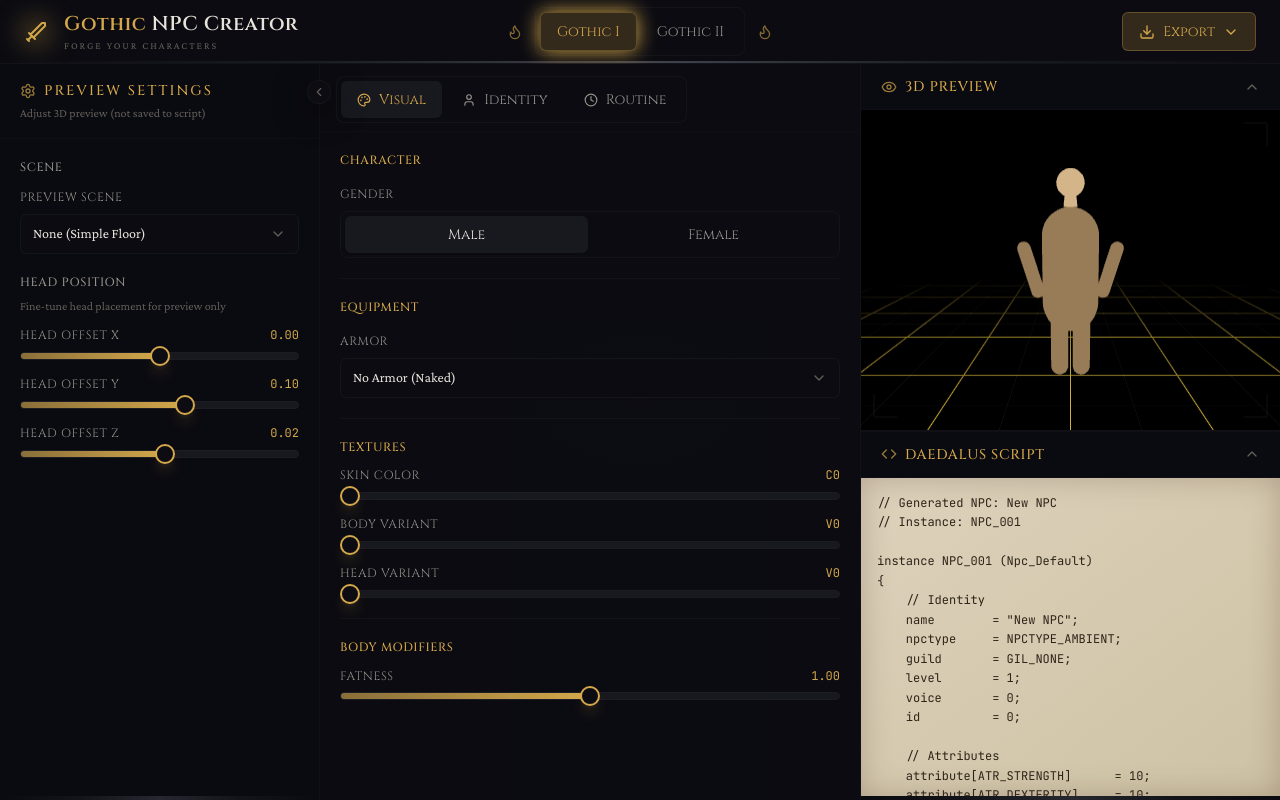
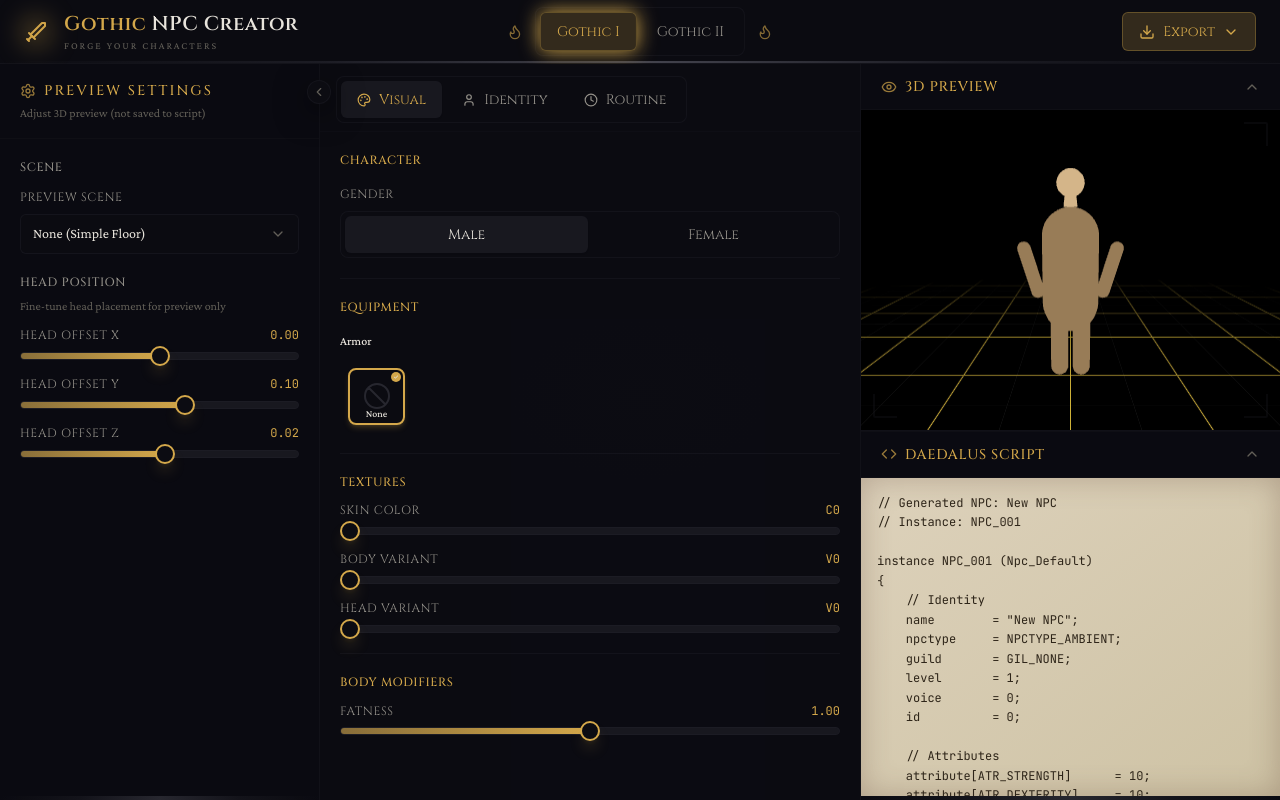
Before and after one commit to Vegolas/gothic-npc-maker, a React (Vite) app: page / in a window 1280 px wide. Built offline with nearby package versions, Linux system fonts and the light colour scheme; the HTML template or start-up script is replaced by a standard one.

Commit message:
Armor chooser

```diff
--- a/src/components/selectors/ArmorSelector.tsx
+++ b/src/components/selectors/ArmorSelector.tsx
@@ -1,16 +1,14 @@
 import { useNPCStore } from '../../stores/npcStore'
 import { discoverArmors } from '../../utils/assetDiscovery'
-import {
-  Select,
-  SelectContent,
-  SelectItem,
-  SelectTrigger,
-  SelectValue,
-} from '../ui/select-new'
+import { Canvas } from '@react-three/fiber'
+import { Suspense, useEffect, useMemo } from 'react'
+import { useGLTF } from '@react-three/drei'
+import { cn } from '../../lib/utils'
+import { MeshBasicMaterial, type Mesh } from 'three'
 
 /**
  * Armor selector component
- * Dynamically discovers available armors
+ * Visual card-based selector with 3D previews
  * Hidden for G1 Female (armors don't work with G1 females)
  */
 export function ArmorSelector() {
@@ -24,27 +22,209 @@
     return null
   }
 
-  const armors = [
-    { id: '__none__', name: 'No Armor (Naked)' },
-    ...discoverArmors(gameVersion)
-  ]
+  const armors = discoverArmors(gameVersion)
 
-  const handleChange = (value: string) => {
-    setArmorInstance(value === '__none__' ? null : value)
+  return (
+    <div className="space-y-2">
+      <label className="text-xs font-medium text-text-primary">
+        Armor
+      </label>
+      <div className="grid grid-cols-8 gap-1 max-h-[300px] overflow-y-auto overflow-x-hidden scrollbar-thin scrollbar-thumb-iron-dark scrollbar-track-obsidian p-2">
+        {/* No Armor option */}
+        <NoArmorCard
+          isSelected={armorInstance === null}
+          onClick={() => setArmorInstance(null)}
+        />
+        {/* Armor options */}
+        {armors.map((armor) => (
+          <ArmorCard
+            key={armor.id}
+            name={armor.name}
+            path={armor.path}
+            isSelected={armorInstance === armor.id}
+            onClick={() => setArmorInstance(armor.id)}
+          />
+        ))}
+      </div>
+    </div>
+  )
+}
+
+interface NoArmorCardProps {
+  isSelected: boolean
+  onClick: () => void
+}
+
+function NoArmorCard({ isSelected, onClick }: NoArmorCardProps) {
+  return (
+    <button
+      type="button"
+      onClick={onClick}
+      className={cn(
+        "relative aspect-square rounded-lg border-2 overflow-hidden transition-all",
+        "hover:scale-105 hover:shadow-lg",
+        "flex items-center justify-center",
+        isSelected
+          ? "border-ember shadow-md shadow-ember/20 bg-obsidian-dark"
+          : "border-iron-dark hover:border-iron bg-obsidian"
+      )}
+    >
+      {/* No armor icon */}
+      <div className="absolute inset-0 flex items-center justify-center">
+        <svg
+          className="w-8 h-8 text-iron opacity-50"
+          fill="none"
+          stroke="currentColor"
+          viewBox="0 0 24 24"
+        >
+          <path
+            strokeLinecap="round"
+            strokeLinejoin="round"
+            strokeWidth={1.5}
+            d="M18.364 18.364A9 9 0 005.636 5.636m12.728 12.728A9 9 0 015.636 5.636m12.728 12.728L5.636 5.636"
+          />
+        </svg>
+      </div>
+
+      {/* Label overlay */}
+      <div className="absolute bottom-0 left-0 right-0 bg-gradient-to-t from-obsidian-darker via-obsidian-darker/90 to-transparent p-0.5 pt-3">
+        <p className="text-[10px] font-medium text-text-primary truncate text-center leading-tight">
+          None
+        </p>
+      </div>
+
+      {/* Selected indicator */}
+      {isSelected && (
+        <div className="absolute top-0.5 right-0.5">
+          <div className="w-2.5 h-2.5 rounded-full bg-ember flex items-center justify-center">
+            <svg className="w-1.5 h-1.5 text-obsidian-darker" fill="currentColor" viewBox="0 0 20 20">
+              <path fillRule="evenodd" d="M16.707 5.293a1 1 0 010 1.414l-8 8a1 1 0 01-1.414 0l-4-4a1 1 0 011.414-1.414L8 12.586l7.293-7.293a1 1 0 011.414 0z" clipRule="evenodd" />
+            </svg>
+          </div>
+        </div>
+      )}
+    </button>
+  )
+}
+
+interface ArmorCardProps {
+  name: string
+  path: string
+  isSelected: boolean
+  onClick: () => void
+}
+
+function ArmorCard({ name, path, isSelected, onClick }: ArmorCardProps) {
+  return (
+    <button
+      type="button"
+      onClick={onClick}
+      className={cn(
+        "relative aspect-square rounded-lg border-2 overflow-hidden transition-all",
+        "hover:scale-105 hover:shadow-lg",
+        isSelected
+          ? "border-ember shadow-md shadow-ember/20 bg-obsidian-dark"
+          : "border-iron-dark hover:border-iron bg-obsidian"
+      )}
+    >
+      {/* 3D Preview */}
+      <div className="absolute inset-0">
+        <Canvas
+          camera={{ position: [0, 0.9, 2.5], fov: 45 }}
+          gl={{ antialias: true, alpha: true }}
+        >
+          <Suspense fallback={null}>
+            <ambientLight intensity={1} color="#b3d9ff" />
+            <ArmorPreview modelPath={path} />
+          </Suspense>
+        </Canvas>
+      </div>
+
+      {/* Label overlay */}
+      <div className="absolute bottom-0 left-0 right-0 bg-gradient-to-t from-obsidian-darker via-obsidian-darker/90 to-transparent p-0.5 pt-3">
+        <p className="text-[10px] font-medium text-text-primary truncate text-center leading-tight">
+          {formatArmorName(name)}
+        </p>
+      </div>
+
+      {/* Selected indicator */}
+      {isSelected && (
+        <div className="absolute top-0.5 right-0.5">
+          <div className="w-2.5 h-2.5 rounded-full bg-ember flex items-center justify-center">
+            <svg className="w-1.5 h-1.5 text-obsidian-darker" fill="currentColor" viewBox="0 0 20 20">
+              <path fillRule="evenodd" d="M16.707 5.293a1 1 0 010 1.414l-8 8a1 1 0 01-1.414 0l-4-4a1 1 0 011.414-1.414L8 12.586l7.293-7.293a1 1 0 011.414 0z" clipRule="evenodd" />
+            </svg>
+          </div>
+        </div>
+      )}
+    </button>
+  )
+}
+
+/**
+ * Format armor name for display in the card
+ * Truncates long names and removes common prefixes
+ */
+function formatArmorName(name: string): string {
+  // Remove common prefixes
+  let formatted = name
+    .replace(/^ITAR /i, '')
+    .replace(/^YOURH /i, '')
+    .replace(/^VLK /i, 'V.')
+    .replace(/^MIL /i, 'M.')
+    .replace(/^KDF /i, 'K.')
+    .replace(/^NOV /i, 'N.')
+    .replace(/^PAL /i, 'P.')
+    .replace(/^SLD /i, 'S.')
+    .replace(/^BAU /i, 'B.')
+    .replace(/^PIR /i, 'Pi.')
+    .replace(/^DJG /i, 'D.')
+    .replace(/^BDT /i, 'Bd.')
+    .replace(/YOURHANNES/i, 'YH')
+
+  // Truncate if still too long
+  if (formatted.length > 8) {
+    formatted = formatted.substring(0, 7) + '…'
   }
 
+  return formatted
+}
+
+interface ArmorPreviewProps {
+  modelPath: string
+}
+
+function ArmorPreview({ modelPath }: ArmorPreviewProps) {
+  const { scene } = useGLTF(modelPath, true)
+
+  // Clone scene and convert to basic materials
+  const clonedScene = useMemo(() => {
+    const clone = scene.clone(true)
+    return clone
+  }, [scene])
+
+  // Convert materials to flat/unlit (MeshBasicMaterial)
+  useEffect(() => {
+    clonedScene.traverse((child) => {
+      if ((child as Mesh).isMesh) {
+        const mesh = child as Mesh
+        const oldMaterial = mesh.material as MeshBasicMaterial
+
+        // Preserve existing texture or color
+        if (oldMaterial.map) {
+          mesh.material = new MeshBasicMaterial({ map: oldMaterial.map })
+        } else if (oldMaterial.color) {
+          mesh.material = new MeshBasicMaterial({ color: oldMaterial.color })
+        } else {
+          mesh.material = new MeshBasicMaterial({ color: '#888888' })
+        }
+      }
+    })
+  }, [clonedScene])
+
   return (
-    <Select value={armorInstance ?? '__none__'} onValueChange={handleChange}>
-      <SelectTrigger label="Armor">
-        <SelectValue placeholder="Select armor" />
-      </SelectTrigger>
-      <SelectContent>
-        {armors.map((armor) => (
-          <SelectItem key={armor.id ?? '__none__'} value={armor.id ?? '__none__'}>
-            {armor.name}
-          </SelectItem>
-        ))}
-      </SelectContent>
-    </Select>
+    <group rotation={[0.1, -Math.PI / 4, 0]} position={[0, -0.6, 0]}>
+      <primitive object={clonedScene} />
+    </group>
   )
 }
```
Also changed, not shown: .claude/settings.local.json, 1 other file (tests, documents, lock files or other folders).
